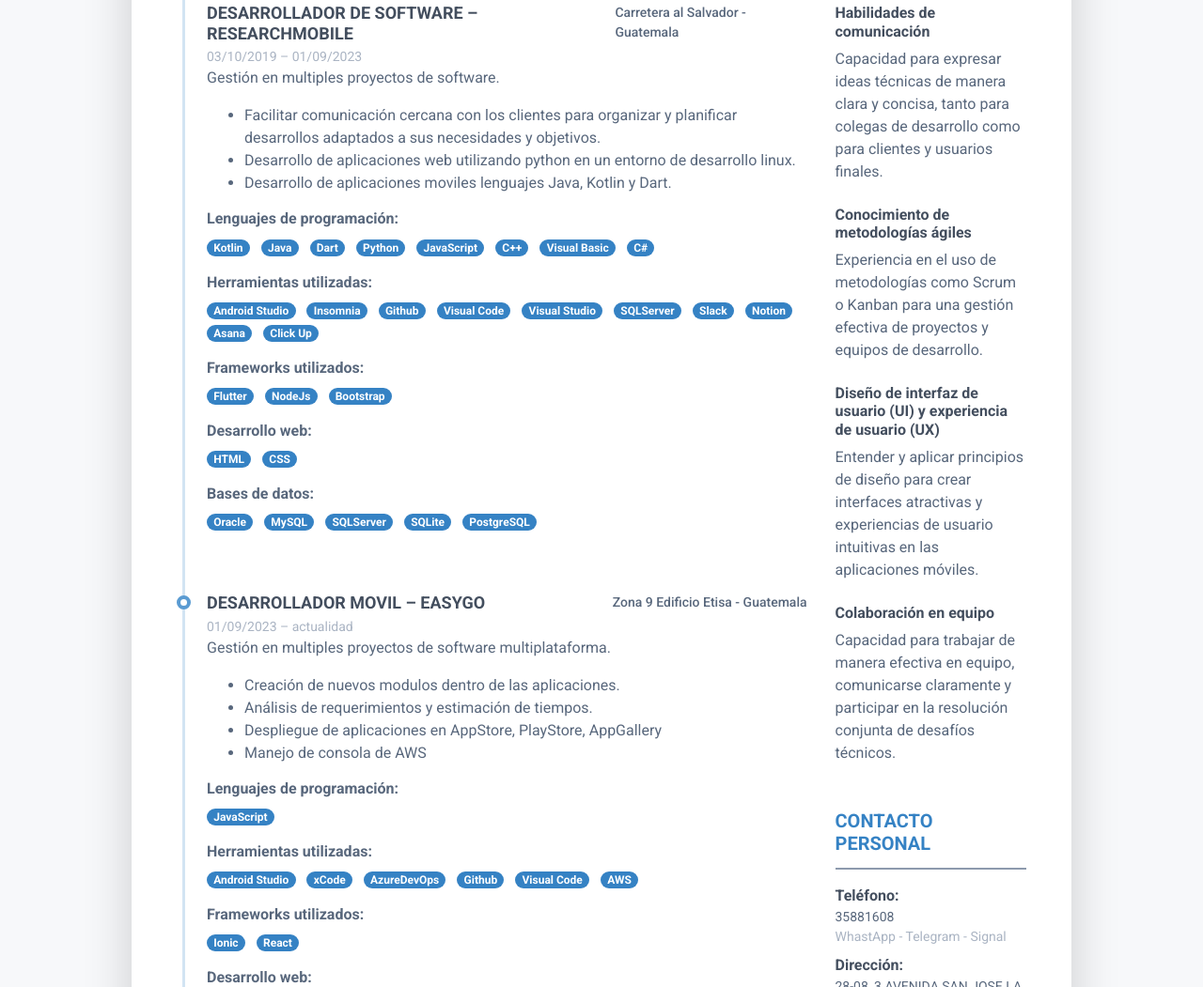
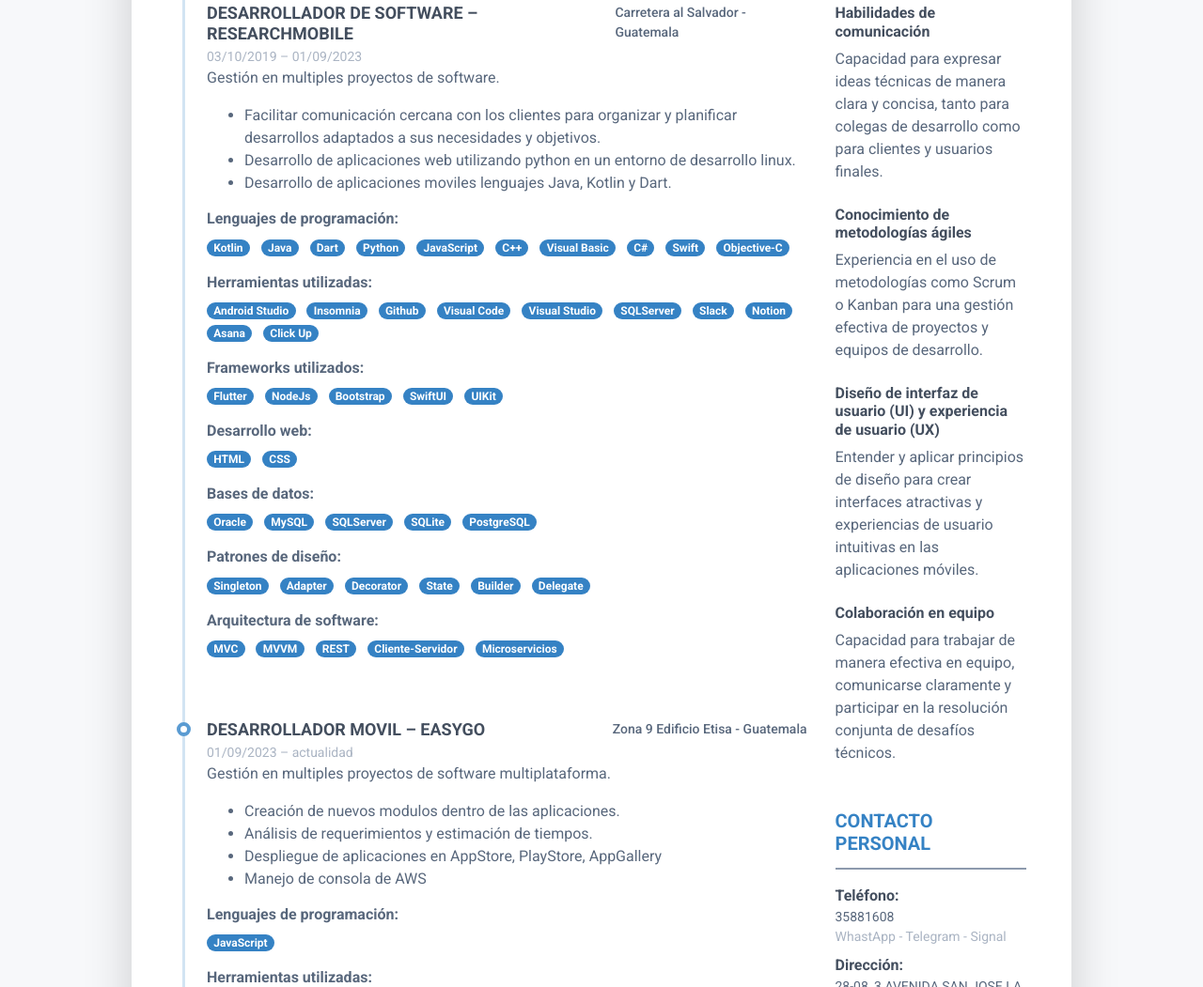
Before and after one commit to DanielinPOO/cv_web, a plain HTML site: page index.html in a window 1280 px wide. Shown: the part 1060-2111 px from the top of the page at 94% size. Drawn offline with Linux system fonts and the light colour scheme.

Commit message:
feat: actualización cv

```diff
--- a/index.html
+++ b/index.html
@@ -162,6 +162,10 @@
 
                                                         <li class="list-inline-item"><span class="badge badge-primary badge-pill">C#</span></li>
 
+                                                        <li class="list-inline-item"><span class="badge badge-primary badge-pill">Swift</span></li>
+
+                                                        <li class="list-inline-item"><span class="badge badge-primary badge-pill">Objective-C</span></li>
+
                                                     </ul>
                                                     <h4 class="resume-timeline-item-desc-heading font-weight-bold">Herramientas utilizadas:</h4>
                                                     <ul class="list-inline">
@@ -198,6 +202,10 @@
 
                                                         <li class="list-inline-item"><span class="badge badge-primary badge-pill">Bootstrap</span></li>
 
+                                                        <li class="list-inline-item"><span class="badge badge-primary badge-pill">SwiftUI</span></li>
+
+                                                        <li class="list-inline-item"><span class="badge badge-primary badge-pill">UIKit</span></li>
+
                                                     </ul>
 
                                                     <h4 class="resume-timeline-item-desc-heading font-weight-bold">Desarrollo web:</h4>
@@ -220,6 +228,36 @@
                                                         <li class="list-inline-item"><span class="badge badge-primary badge-pill">SQLite</span></li>
 
                                                         <li class="list-inline-item"><span class="badge badge-primary badge-pill">PostgreSQL</span></li>
+
+                                                    </ul>
+                                                    <h4 class="resume-timeline-item-desc-heading font-weight-bold">Patrones de diseño:</h4>
+                                                    <ul class="list-inline">
+
+                                                        <li class="list-inline-item"><span class="badge badge-primary badge-pill">Singleton</span></li>
+
+                                                        <li class="list-inline-item"><span class="badge badge-primary badge-pill">Adapter</span></li>
+
+                                                        <li class="list-inline-item"><span class="badge badge-primary badge-pill">Decorator</span></li>
+
+                                                        <li class="list-inline-item"><span class="badge badge-primary badge-pill">State</span></li>
+
+                                                        <li class="list-inline-item"><span class="badge badge-primary badge-pill">Builder</span></li>
+
+                                                        <li class="list-inline-item"><span class="badge badge-primary badge-pill">Delegate</span></li>
+
+                                                    </ul>
+                                                    <h4 class="resume-timeline-item-desc-heading font-weight-bold">Arquitectura de software:</h4>
+                                                    <ul class="list-inline">
+
+                                                        <li class="list-inline-item"><span class="badge badge-primary badge-pill">MVC</span></li>
+
+                                                        <li class="list-inline-item"><span class="badge badge-primary badge-pill">MVVM</span></li>
+
+                                                        <li class="list-inline-item"><span class="badge badge-primary badge-pill">REST</span></li>
+
+                                                        <li class="list-inline-item"><span class="badge badge-primary badge-pill">Cliente-Servidor</span></li>
+
+                                                        <li class="list-inline-item"><span class="badge badge-primary badge-pill">Microservicios</span></li>
 
                                                     </ul>
                                                 </div>
```
